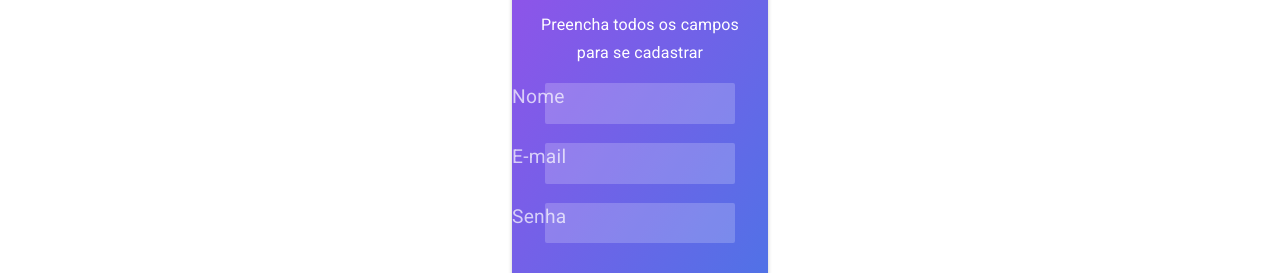
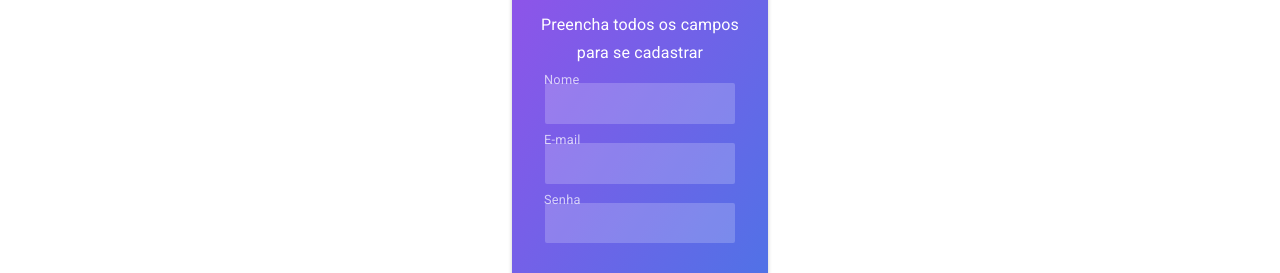
Before and after one commit to LucasBonna/Bookclub, an Angular app: page /signup in a window 1280 px wide. Shown: the part 417-690 px from the top of the page. Built offline with nearby package versions, Linux system fonts and the light colour scheme.

Commit message:
formulários acertados frontend

```diff
--- a/package.json
+++ b/package.json
@@ -21,6 +21,7 @@
     "@angular/platform-browser-dynamic": "^15.2.0",
     "@angular/router": "^15.2.0",
     "@fortawesome/fontawesome-free": "^6.4.0",
+    "bcryptjs": "^2.4.3",
     "date-fns": "^2.30.0",
     "date-fns-tz": "^2.0.0",
     "rxjs": "~7.8.0",
--- a/src/app/features/login/pages/login/login.component.scss
+++ b/src/app/features/login/pages/login/login.component.scss
@@ -39,9 +39,8 @@
 
 .login-form .form-field label {
   position: absolute;
-  top: 1.1vw;
-  left: - 1.5vw;
-  transform: translateY(-50%);
+  top: -1vw;
+  left: 1vw;
   color: rgba(255, 255, 255, 0.7);
   pointer-events: none;
   transition: all 0.3s ease;
@@ -51,8 +50,8 @@
 .login-form .form-field input:focus + label,
 .login-form .form-field input:valid + label,
 .login-form .form-field input::placeholder + label {
-  top: 1.1vw;
-  font-size: 1vw;
+  top: -2vw;
+  font-size: 0.8vw;
   color: rgba(255, 255, 255, 0.7);
 }
 
--- a/src/app/features/login/pages/signup/signup.component.scss
+++ b/src/app/features/login/pages/signup/signup.component.scss
@@ -40,20 +40,19 @@
 
 .signup-form .form-field label {
   position: absolute;
-  top: 1.1vw;
-  left: - 1.5vw;
-  transform: translateY(-50%);
+  top: -1vw;
+  left: 1vw;
   color: rgba(255, 255, 255, 0.7);
   pointer-events: none;
   transition: all 0.3s ease;
-  font-size: 1.5vw;
+  font-size: 1vw;
 }
 
 .signup-form .form-field input:focus + label,
 .signup-form .form-field input:valid + label,
 .signup-form .form-field input::placeholder + label {
-  top: 1.1vw;
-  font-size: 1vw;
+  top: -2vw;
+  font-size: 0.8vw;
   color: rgba(255, 255, 255, 0.7);
 }
 
```
Also changed, not shown: 2 other files (tests, documents, lock files or other folders).
